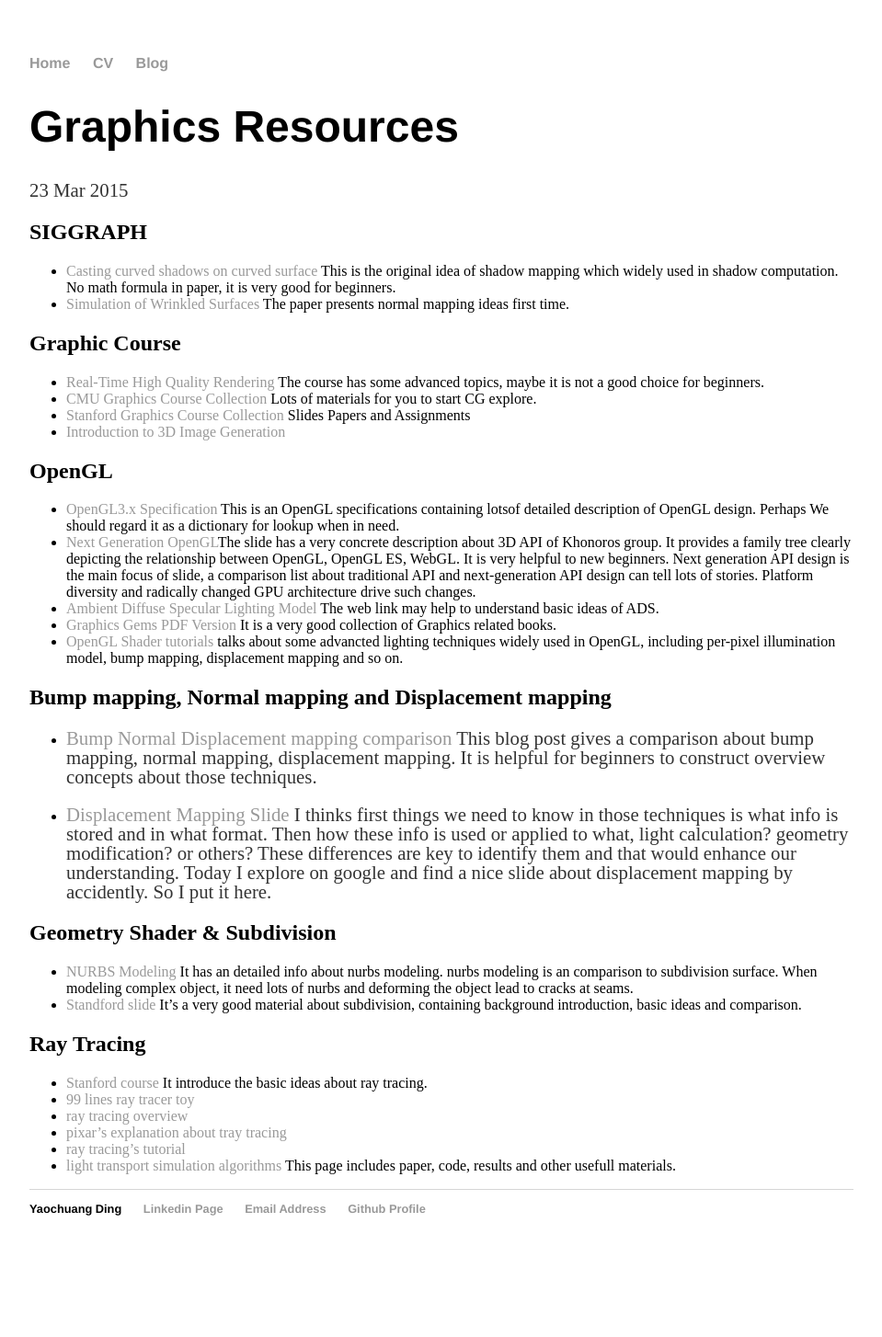
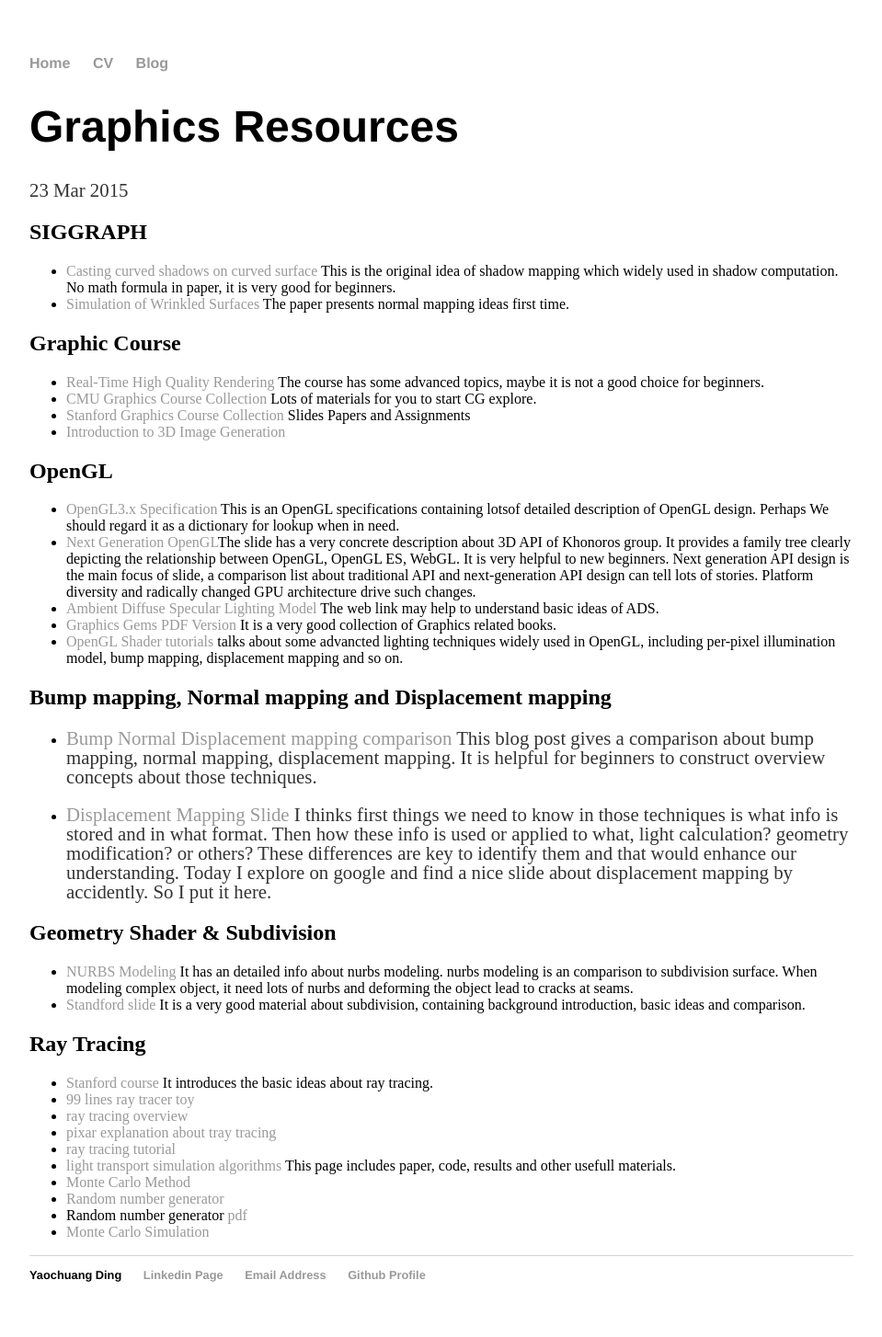
Before and after one commit to ychding11/ychding11.github.io, a Jekyll site: the page built from _posts/2015-03-23-Graphics-Resources.md, in a window 1280 px wide. Shown: the whole page at 92% size, without its empty margins (160-1119 px from the left). Built offline with Jekyll 4.4.1, drawn with Linux system fonts in a browser that asks for light colours; before the commit the page ends 1382 px from its top, so only the background shows below that.

Commit message:
add monte carlo

```diff
--- a/_posts/2015-03-23-Graphics-Resources.md
+++ b/_posts/2015-03-23-Graphics-Resources.md
@@ -53,15 +53,19 @@
 comparison to subdivision surface. When modeling complex object, it
 need lots of nurbs and deforming the object lead to cracks at seams.
 - [Standford slide](http://graphics.stanford.edu/courses/cs468-10-fall/LectureSlides/10_Subdivision.pdf)
-It's a very good material about subdivision, containing background
+It is  a very good material about subdivision, containing background
 introduction, basic ideas and comparison.
 
 ## Ray Tracing
 - [Stanford course](http://candela.stanford.edu/cs348b-14/doku.php)
-It introduce the basic ideas about ray tracing.
+It introduces the basic ideas about ray tracing.
 - [99 lines ray tracer toy](http://www.kevinbeason.com/smallpt/)
 - [ray tracing overview](http://www.scratchapixel.com/lessons/3d-basic-rendering/ray-tracing-overview)
-- [pixar's explanation about tray tracing](https://renderman.pixar.com/view/raytracing-fundamentals)
-- [ray tracing's tutorial](https://www.ics.uci.edu/~gopi/CS211B/RayTracing%20tutorial.pdf)
+- [pixar explanation about tray tracing](https://renderman.pixar.com/view/raytracing-fundamentals)
+- [ray tracing tutorial](https://www.ics.uci.edu/~gopi/CS211B/RayTracing%20tutorial.pdf)
 - [light transport simulation algorithms](http://iliyan.com/publications/VertexMerging)
 This page includes paper, code, results and other usefull materials.
+- [Monte Carlo Method](http://www.scratchapixel.com/lessons/mathematics-physics-for-computer-graphics/monte-carlo-methods-in-practice/monte-carlo-integration)
+- [Random number generator](http://www.agner.org/random/?e=0,34)
+- Random number generator [pdf](http://www.maths.manchester.ac.uk/~ahazel/VBAC++_coursework3.pdf)
+- [Monte Carlo Simulation](http://ww2.odu.edu/~agodunov/teaching/notes/Cp01_random.pdf)
```
